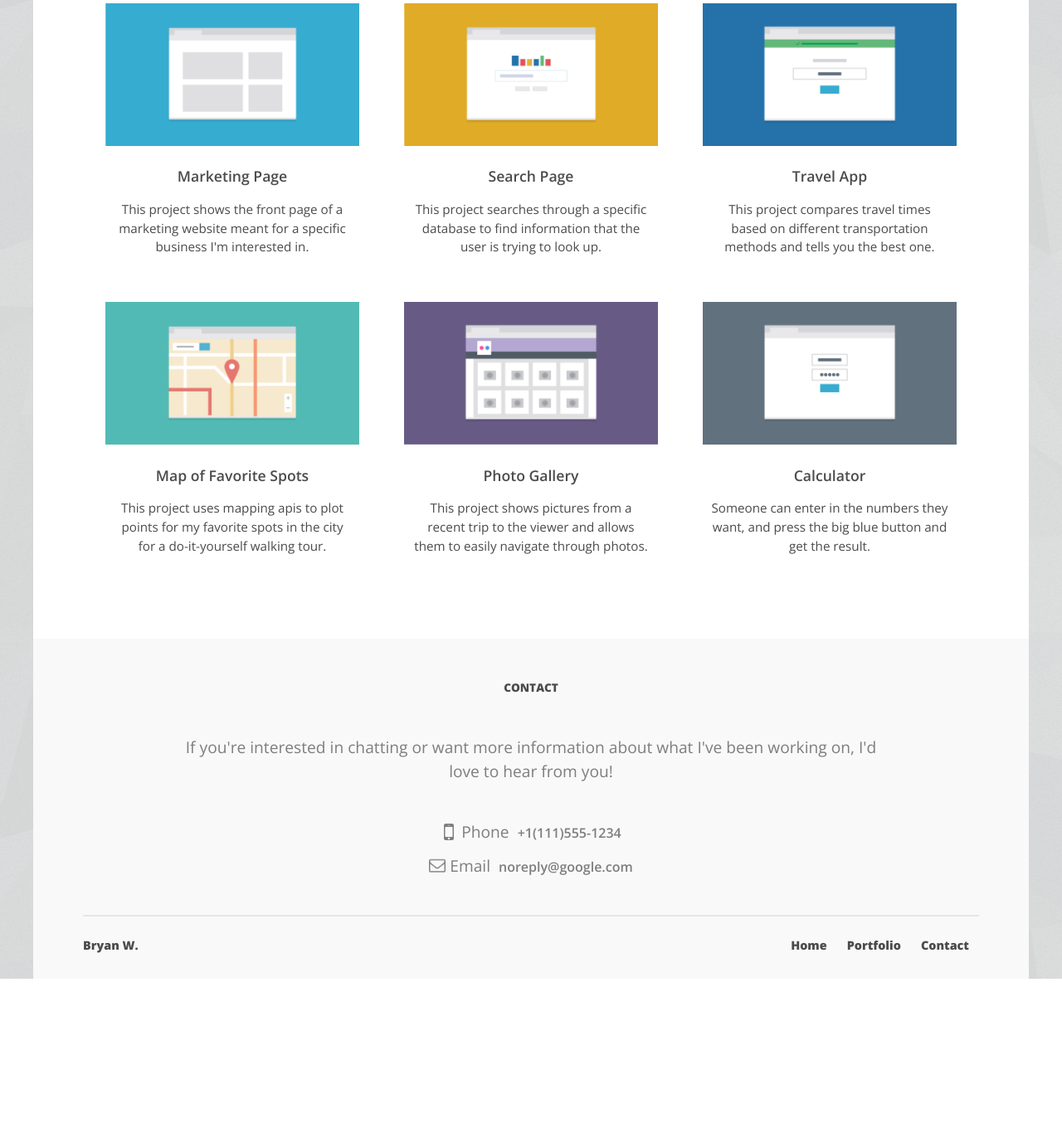
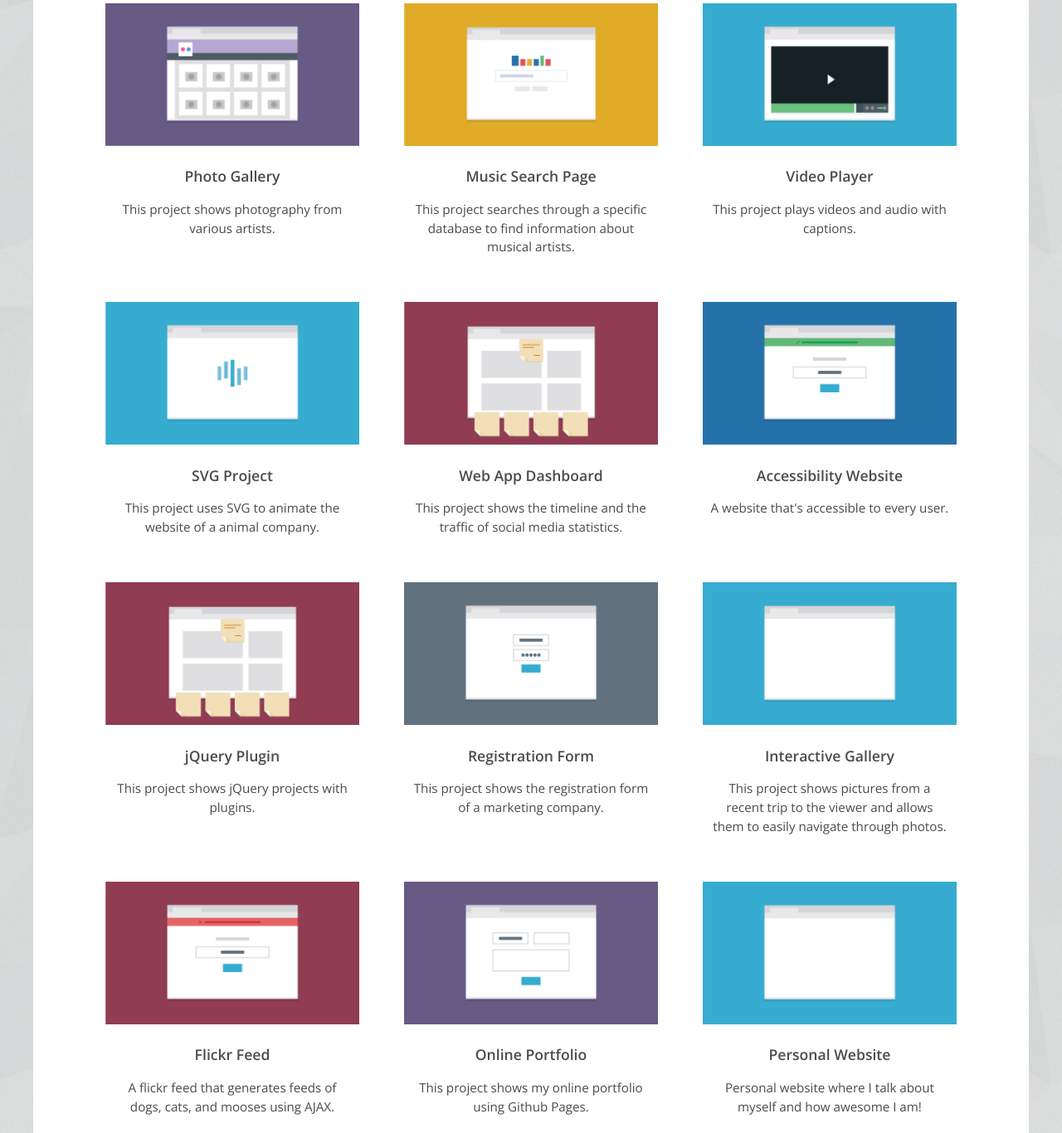
Before and after one commit to BryanWong92/bryanwong92.github.io, a plain HTML site: page index.html in a window 1280 px wide. Shown: the part 534-1900 px from the top of the page at 83% size. Before the commit the page ends 1714 px from the top, so only its background shows below. Drawn offline with nearby package versions, Linux system fonts and the light colour scheme.

Commit message:
Updated text

```diff
--- a/index.html
+++ b/index.html
@@ -49,46 +49,88 @@
       <h2 class="title-section">Portfolio</h2>
       <ul id="portfolio-items">
         <li>
-          <a href="#">
-            <img src="./img/portfolio-1.png" alt="Marketing page project thumbnail.">
-            <h3>Marketing Page</h3>
+          <a href="http://bryanwong92.github.io/performance-optimization-master">
+            <img src="./img/portfolio-5.png" alt="Photo gallery project thumbnail">
+            <h3>Photo Gallery</h3>
           </a>
-          <p>This project shows the front page of a marketing website meant for a specific business I'm interested in.</p>
+          <p>This project shows photography from various artists.</p>
         </li>
         <li>
-          <a href="#">
+          <a href="http://bryanwong92.github.io/api-project-master">
             <img src="./img/portfolio-2.png" alt="Search page project thumbnail.">
-            <h3>Search Page</h3>
+            <h3>Music Search Page</h3>
           </a>
-          <p>This project searches through a specific database to find information that the user is trying to look up.</p>
+          <p>This project searches through a specific database to find information about musical artists.</p>
         </li>
         <li>
-          <a href="#">
-            <img src="./img/portfolio-3.png" alt="Travel app project thumbnail.">
-            <h3>Travel App</h3>
+          <a href="http://bryanwong92.github.io/video-player-custom-master">
+            <img src="./img/portfolio-7.png" alt="Travel app project thumbnail.">
+            <h3>Video Player</h3>
           </a>
-          <p>This project compares travel times based on different transportation methods and tells you the best one.</p>
+          <p>This project plays videos and audio with captions.</p>
         </li>
         <li>
-          <a href="#">
-            <img src="./img/portfolio-6.png" alt="Favorite Spots project thumbnail.">
-            <h3>Map of Favorite Spots</h3>
+          <a href="http://bryanwong92.github.io/working_with_svg-master">
+            <img src="./img/portfolio-10.png" alt="SVG project thumbnail.">
+            <h3>SVG Project</h3>
           </a>
-          <p>This project uses mapping apis to plot points for my favorite spots in the city for a do-it-yourself walking tour.</p>
+          <p>This project uses SVG to animate the website of a animal company.</p>
         </li>
         <li>
-          <a href="#">
-            <img src="./img/portfolio-5.png" alt="Photo Gallery project thumbnail.">
-            <h3>Photo Gallery</h3>
+          <a href="http://bryanwong92.github.io/web-app-dashboard-master">
+            <img src="./img/portfolio-14.png" alt="Web App project thumbnail.">
+            <h3>Web App Dashboard</h3>
+          </a>
+          <p>This project shows the timeline and the traffic of social media statistics.</p>
+        </li>
+        <li>
+          <a href="http://bryanwong92.github.io/accessibility-refactor-master">
+            <img src="./img/portfolio-3.png" alt="Accessibility project thumbnail.">
+            <h3>Accessibility Website</h3>
+          </a>
+          <p>A website that's accessible to every user.</p>
+        </li>
+        <li>
+          <a href="http://bryanwong92.github.io/Jquery-Plugin">
+            <img src="./img/portfolio-14.png" alt="jQuery Plugin project thumbnail.">
+            <h3>jQuery Plugin</h3>
+          </a>
+          <p>This project shows jQuery projects with plugins.</p>
+        </li>
+        <li>
+          <a href="http://bryanwong92.github.io/registration-form-master">
+            <img src="./img/portfolio-4.png" alt="Registration page project thumbnail.">
+            <h3>Registration Form</h3>
+          </a>
+          <p>This project shows the registration form of a marketing company.</p>
+        </li>
+        <li>
+          <a href="http://bryanwong92.github.io/interactive-gallery-master">
+            <img src="./img/portfolio-15.png" alt="Interactive gallery thumbnail.">
+            <h3>Interactive Gallery</h3>
           </a>
           <p>This project shows pictures from a recent trip to the viewer and allows them to easily navigate through photos.</p>
         </li>
         <li>
-          <a href="#">
-            <img src="./img/portfolio-4.png" alt="Calculator project thumbnail.">
-            <h3>Calculator</h3>
+          <a href="http://bryanwong92.github.io/ajax-project-master">
+            <img src="./img/portfolio-13.png" alt="AJAX page project thumbnail.">
+            <h3>Flickr Feed</h3>
           </a>
-          <p>Someone can enter in the numbers they want, and press the big blue button and get the result.</p>
+          <p>A flickr feed that generates feeds of dogs, cats, and mooses using AJAX.</p>
+        </li>
+        <li>
+          <a href="http://bryanwong92.github.io">
+            <img src="./img/portfolio-12.png" alt="Portfolio page project thumbnail.">
+            <h3>Online Portfolio</h3>
+          </a>
+          <p>This project shows my online portfolio using Github Pages.</p>
+        </li>
+        <li>
+          <a href="http://bryanwong92.github.io/personal-site-master">
+            <img src="./img/portfolio-15.png" alt="Personal page project thumbnail.">
+            <h3>Personal Website</h3>
+          </a>
+          <p>Personal website where I talk about myself and how awesome I am!</p>
         </li>
       </ul>
     </section>
@@ -102,10 +144,10 @@
       </p>
       <ul id="contact-items">
         <li class="contact-phone">
-          <span>Phone </span><a href="tel:555-5555">+1(111)555-1234</a>
+          <span>Phone </span><a href="tel:555-5555">+1(917)882-0980</a>
         </li>
         <li class="contact-email">
-          <span>Email </span><a href="mailto:noreply@google.com">noreply@google.com</a>
+          <span>Email </span><a href="mailto:noreply@google.com">BryanWong92@gmail.com</a>
         </li>
       </ul>
     </section>
```
